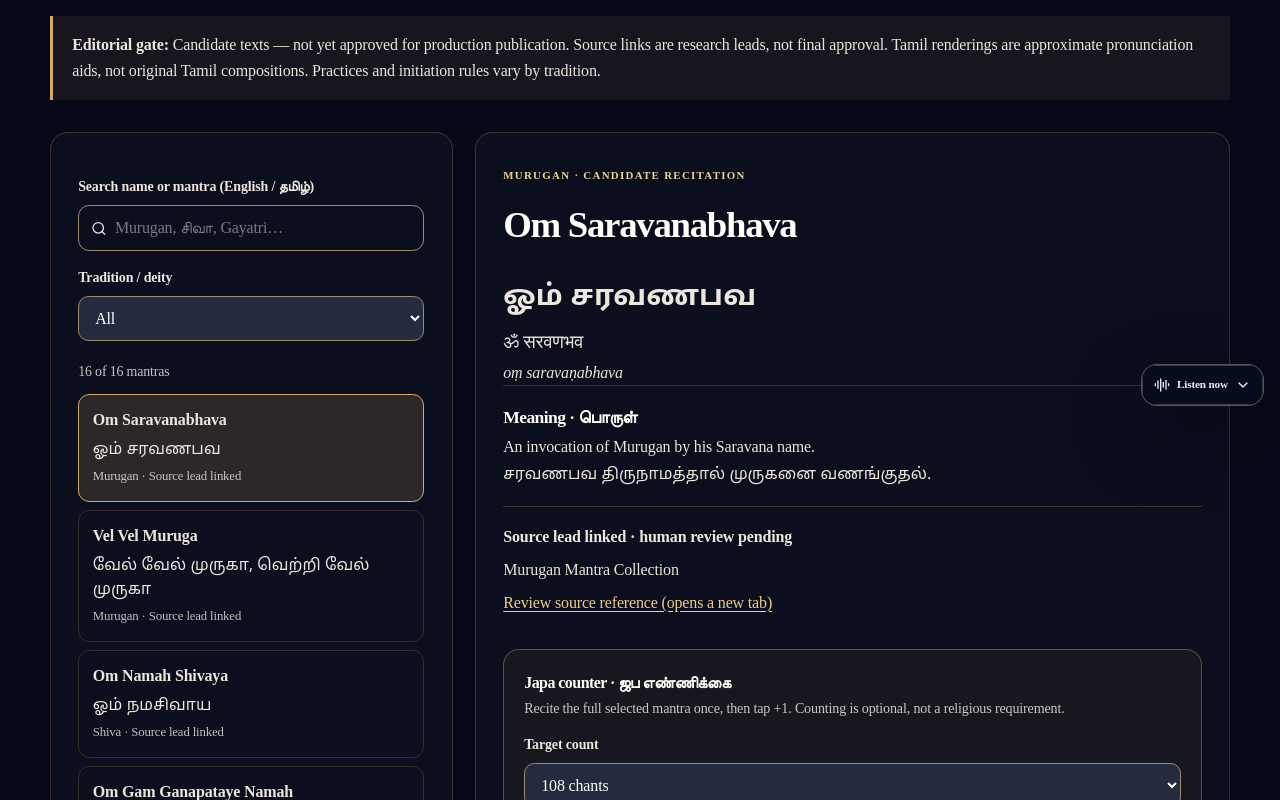
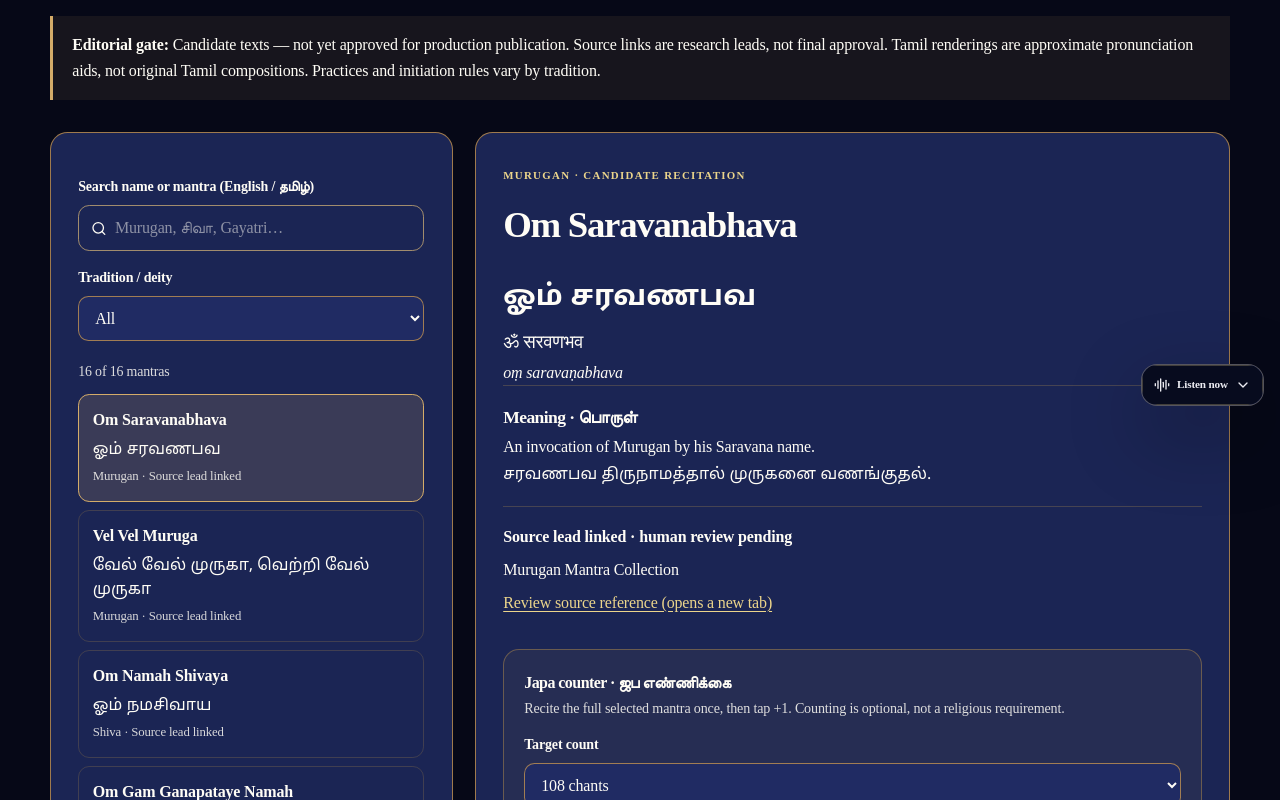
Before and after one commit to ssakthivel02/DivyaNexus, a React (Vite) app in the folder client/: page /mantras in a window 1280 px wide. Shown: the part 380-1180 px from the top of the page. Built offline with nearby package versions, Linux system fonts and the light colour scheme.

Commit message:
fix(mantras): use existing dawn/night design tokens for readable contrast

```diff
--- a/client/src/pages/mantras.css
+++ b/client/src/pages/mantras.css
@@ -1,5 +1,5 @@
 /* DivyaNexus mantra research candidate — isolated styling, no global redesign. */
-.mantra-library { color: var(--ink, #ece6dc); padding: clamp(1.5rem, 3vw, 3rem) 1rem 5rem; }
+.mantra-library { color: var(--pearl); padding: clamp(1.5rem, 3vw, 3rem) 1rem 5rem; }
 .mantra-library__inner { max-width: 1180px; margin: auto; }
 .mantra-library__back { display: inline-flex; align-items: center; gap: .4rem; color: inherit; margin-bottom: 1.3rem; }
 .mantra-library h1 { font-size: clamp(2rem, 5vw, 3.6rem); margin: .5rem 0; line-height: 1.12; }
@@ -7,11 +7,11 @@
 .mantra-library__lead { font-size: 1.06rem; max-width: 65ch; line-height: 1.7; }
 .mantra-library__review { border-left: 3px solid #d4ac69; padding: 1rem 1.2rem; background: rgba(173,138,76,.10); line-height: 1.65; margin: 1.5rem 0; }
 .mantra-library__layout { display: grid; grid-template-columns: minmax(260px, .8fr) minmax(0, 1.5fr); gap: 1.4rem; align-items: start; margin-top: 2rem; }
-.mantra-library__browse, .mantra-library__detail { border: 1px solid rgba(173,138,76,.30); border-radius: 1.1rem; background: rgba(20,26,43,.36); padding: clamp(1rem, 2.5vw, 1.7rem); min-width: 0; }
+.mantra-library__browse, .mantra-library__detail { border: 1px solid var(--line-strong); border-radius: 1.1rem; background: var(--panel); padding: clamp(1rem, 2.5vw, 1.7rem); min-width: 0; }
 .mantra-library__label { font-size: .875rem; font-weight: 650; display: block; margin: .9rem 0 .4rem; }
 .mantra-library__search { display: flex; gap: .5rem; align-items: center; border: 1px solid #a18c6d; border-radius: .7rem; padding: .55rem .75rem; }
 .mantra-library__search input { min-width: 0; width: 100%; border: 0; color: inherit; background: transparent; font: inherit; }
-.mantra-library select { width: 100%; padding: .75rem; border-radius: .65rem; background: #242b3e; color: #fff; border: 1px solid #a18c6d; font: inherit; }
+.mantra-library select { width: 100%; padding: .75rem; border-radius: .65rem; background: var(--panel-solid); color: var(--pearl); border: 1px solid var(--line-strong); font: inherit; }
 .mantra-library__results { margin: 1.2rem 0 .65rem; opacity: .85; font-size: .87rem; }
 .mantra-library__items { display: grid; gap: .5rem; max-height: 600px; overflow: auto; }
 .mantra-library__item { text-align: left; display: grid; gap: .25rem; width: 100%; border-radius: .7rem; padding: .8rem .85rem; border: 1px solid rgba(173,138,76,.26); color: inherit; background: transparent; cursor: pointer; font: inherit; }
@@ -26,7 +26,7 @@
 .mantra-library__meaning, .mantra-library__source { padding: 1rem 0; border-top: 1px solid rgba(173,138,76,.3); line-height: 1.75; }
 .mantra-library__meaning h3 { margin: 0; font-size: 1.1rem; }
 .mantra-library__source { display: grid; gap: .3rem; }
-.mantra-library__source a { color: #f2ce83; text-decoration: underline; text-underline-offset: 3px; overflow-wrap: anywhere; }
+.mantra-library__source a { color: var(--gold-bright); text-decoration: underline; text-underline-offset: 3px; overflow-wrap: anywhere; }
 .mantra-library__counter { margin-top: 1rem; padding: 1.25rem; border: 1px solid rgba(173,138,76,.5); border-radius: 1rem; background: rgba(173,138,76,.08); }
 .mantra-library__counter h3 { margin: 0; }
 .mantra-library__counter-hint, .mantra-library__privacy { font-size: .88rem; line-height: 1.6; opacity: .85; }
```
